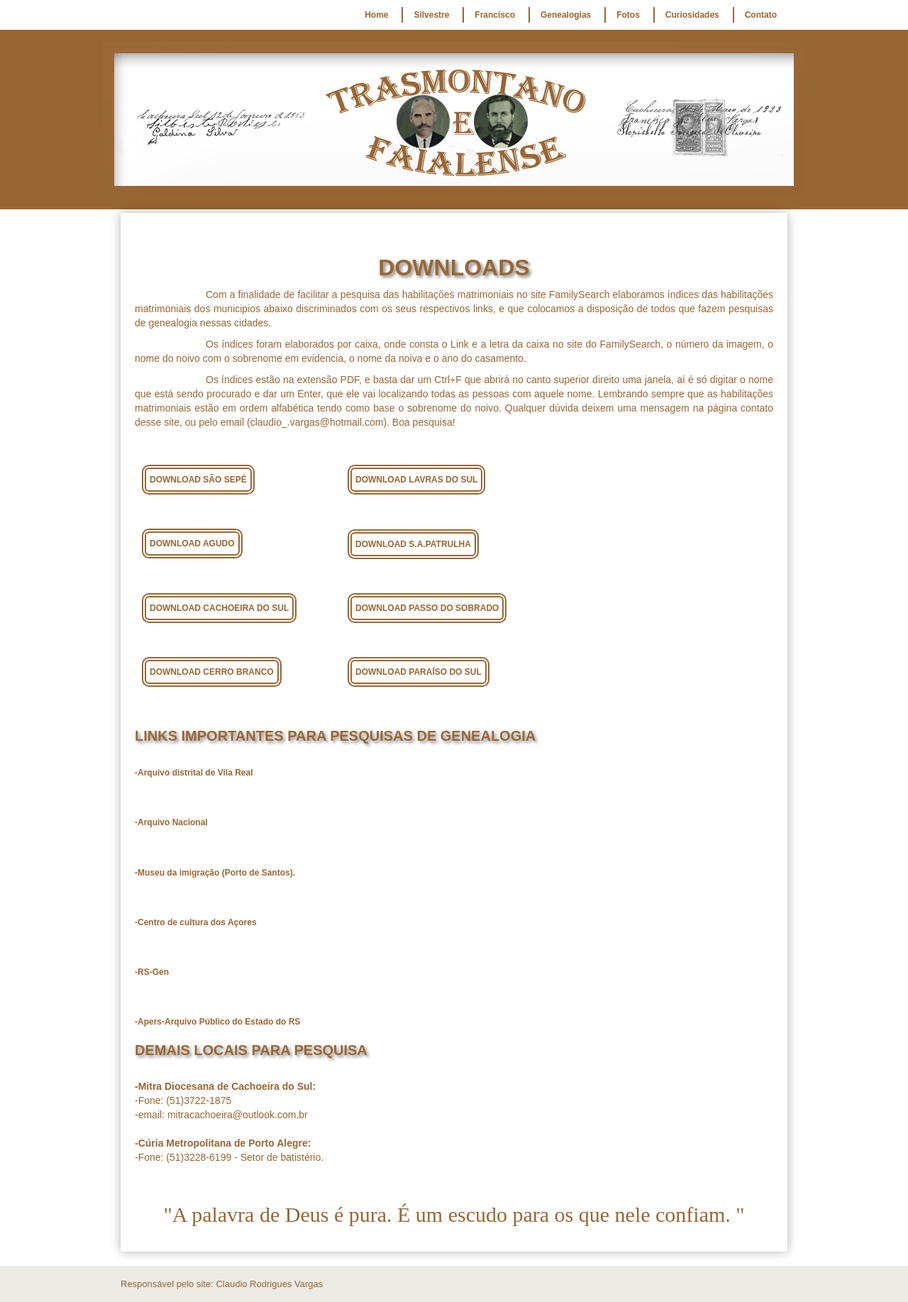
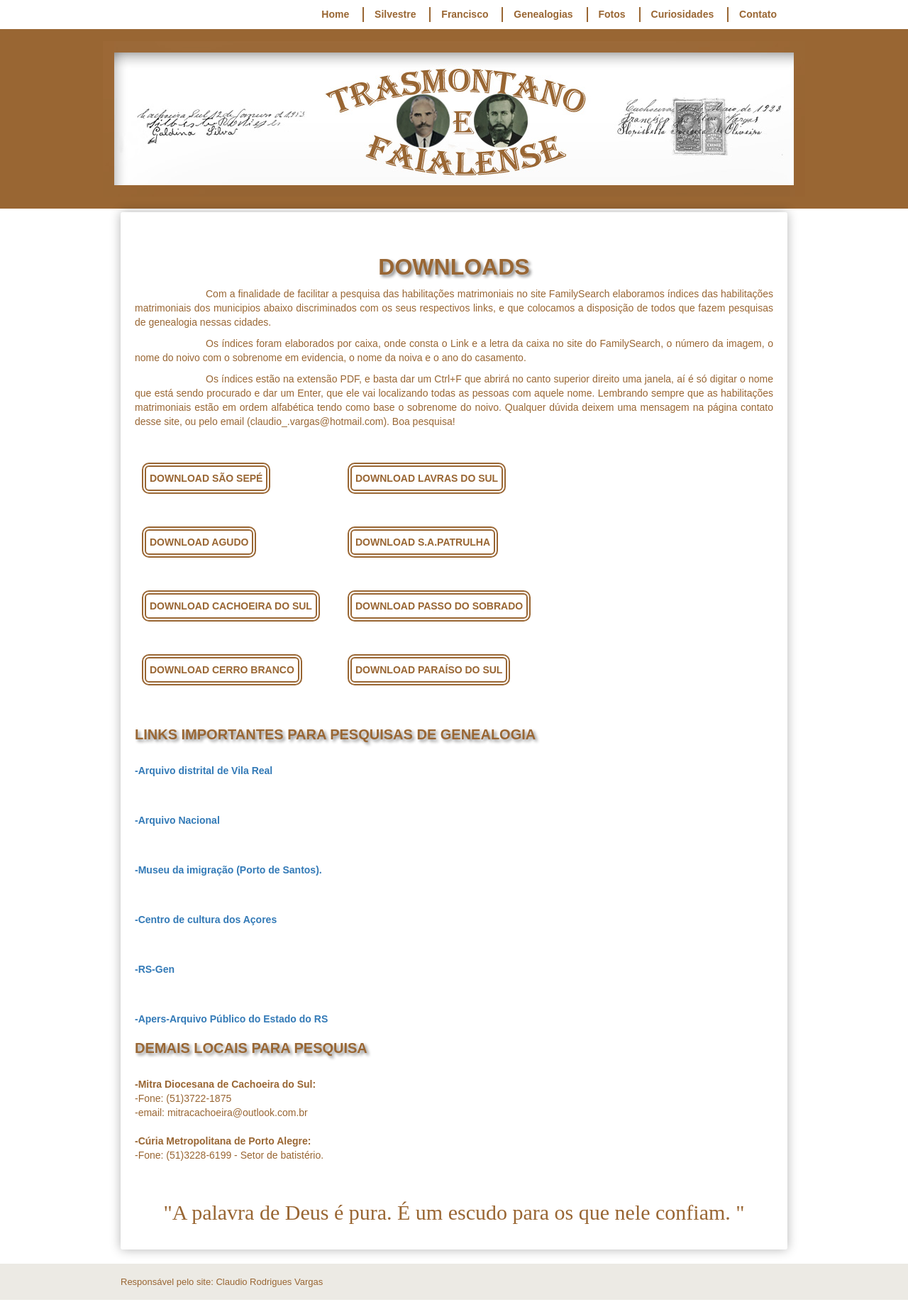
Before and after one commit to claudiovargas1955/claudiovargas1955.github.io, a Jekyll site: the page built from _pages/downloads.html, in a window 1280 px wide. Shown: the whole page at 71% size. Built offline with Jekyll 4.4.1, drawn with Linux system fonts in a browser that asks for light colours; some web fonts are replaced.

Commit message:
Update downloads.html

```diff
--- a/_pages/downloads.html
+++ b/_pages/downloads.html
@@ -5,16 +5,7 @@ title:  "DOWNLOADS"
 <style>
 
 
-a{text-decoration:none;
-	    color:#996633;
-      font-weight: bold;
-      font-size: 12px;
-		    }
 
-
-a:hover{text-decoration:underline;
-	color:#330000;
-		    }
 
 h1{text-shadow: 3px 3px 4px #888;
      text-align: center;
```
